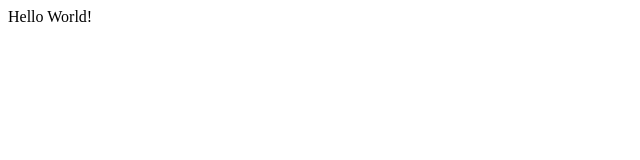
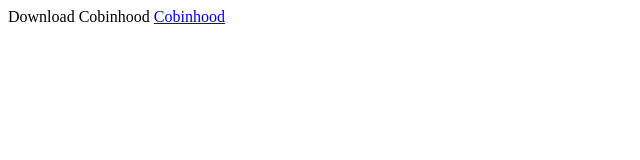
Before and after one commit to wayne-tai/enterprise, a plain HTML site: page index.html in a window 1280 px wide. Shown: the whole page, without its empty margins (0-640 px from the left). Drawn offline with Linux system fonts and the light colour scheme.

Commit message:
12312312

```diff
--- a/index.html
+++ b/index.html
@@ -1,5 +1,6 @@
 <html>
   <body>
-    Hello World!
+    Download Cobinhood
+    <a href="itms-services://?action=download-manifest&url=https://dl.dropboxusercontent.com/s/eeexcx73fv3ao6o/iOS-Cobinhood-manifest-0729.plist" target="_blank">Cobinhood</a>
   </body>
 </html>
```
